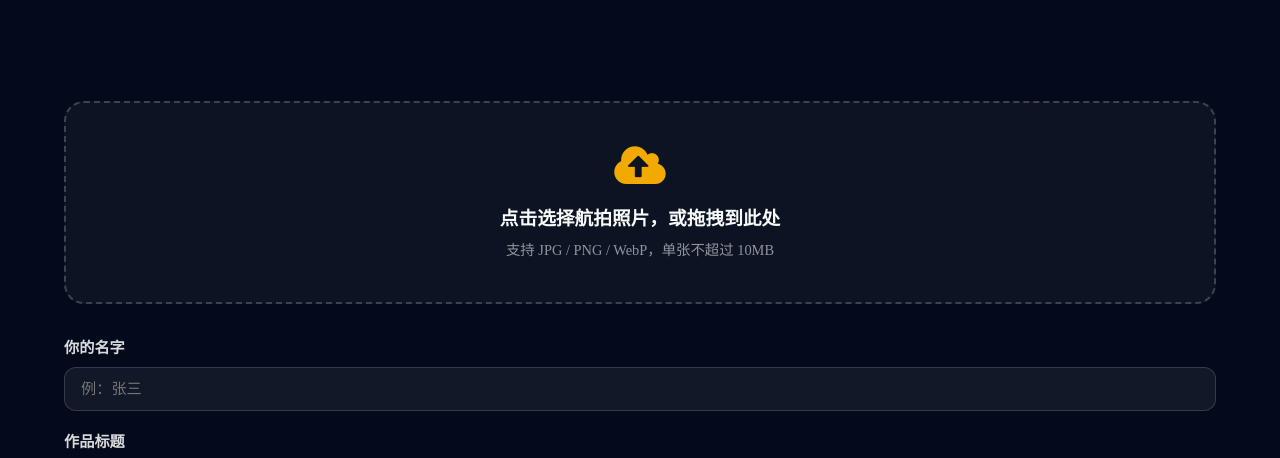
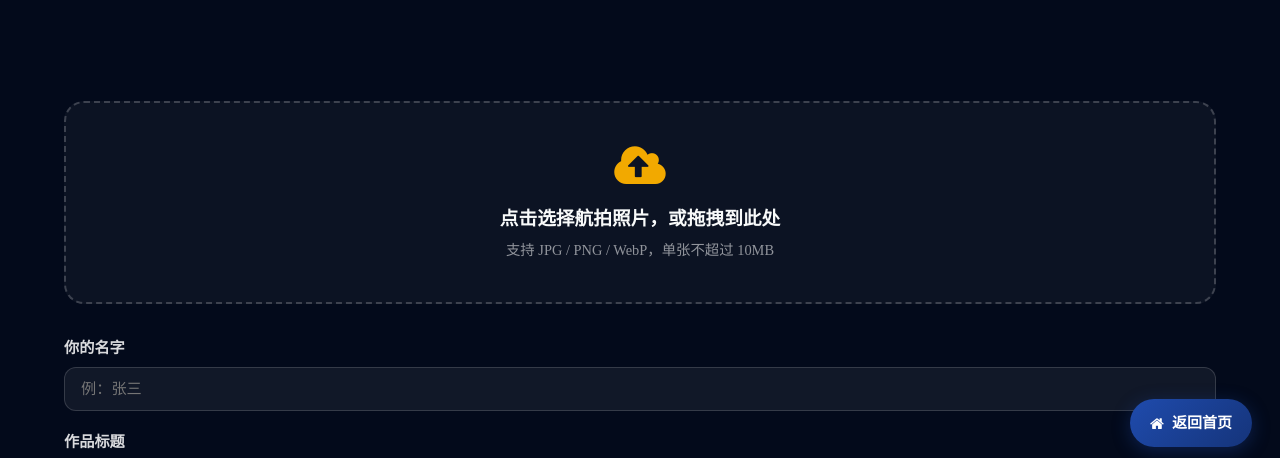
Before and after one commit to liuxixi1220hhh-beep/low-altitude-vision, a plain HTML site: page share.html in a window 1280 px wide. Shown: the part 325-783 px from the top of the page. Drawn offline with Linux system fonts and the light colour scheme.

Commit message:
更新 share.html 页脚信息

```diff
--- a/share.html
+++ b/share.html
@@ -621,5 +621,11 @@
     // ===== 初始化 =====
     renderGallery();
   </script>
+
+  <!-- 右下角快捷按钮 -->
+  <a href="index.html" style="position:fixed;bottom:28px;right:28px;z-index:999;display:flex;align-items:center;gap:8px;padding:12px 20px;background:linear-gradient(135deg,#1f4bad,#15347a);color:#fff;border-radius:28px;text-decoration:none;font-size:15px;font-weight:600;box-shadow:0 4px 18px rgba(31,75,173,0.35);transition:transform 0.2s,box-shadow 0.2s;" onmouseover="this.style.transform='scale(1.06)';this.style.boxShadow='0 6px 24px rgba(31,75,173,0.5)'" onmouseout="this.style.transform='scale(1)';this.style.boxShadow='0 4px 18px rgba(31,75,173,0.35)'">
+    <i class="fa fa-home" aria-hidden="true"></i> 返回首页
+  </a>
+
 </body>
 </html>
```
